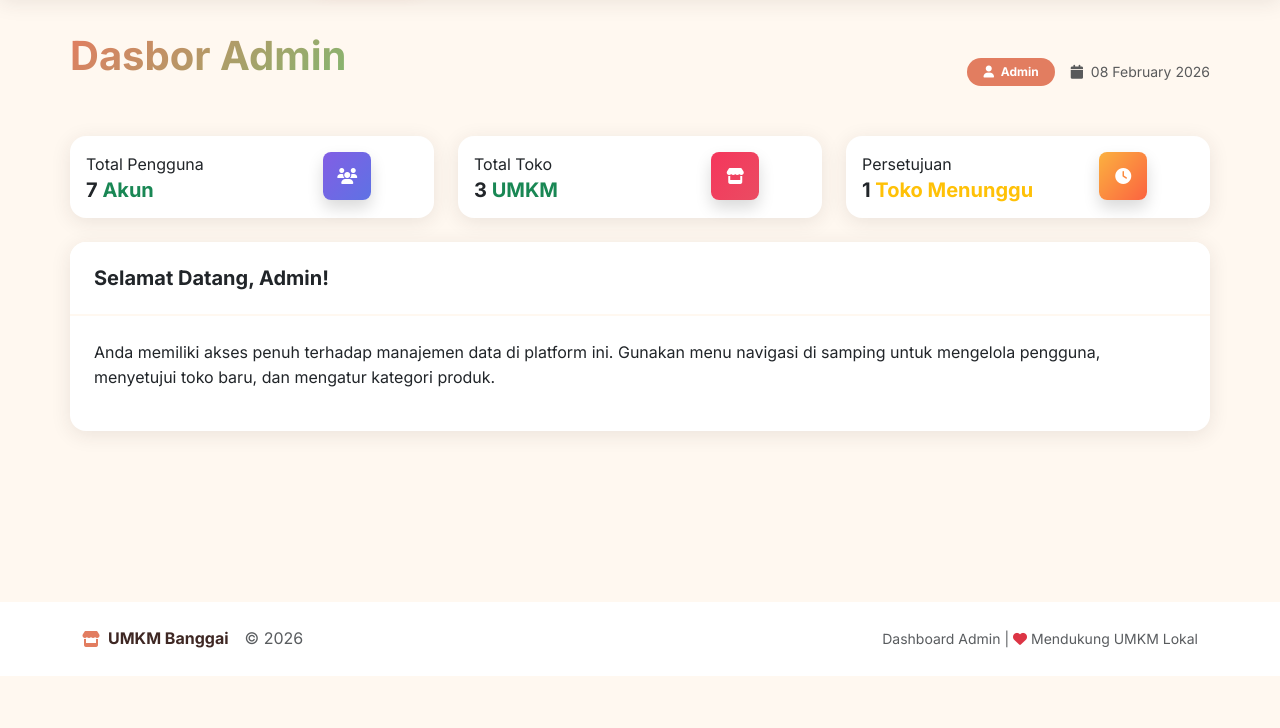
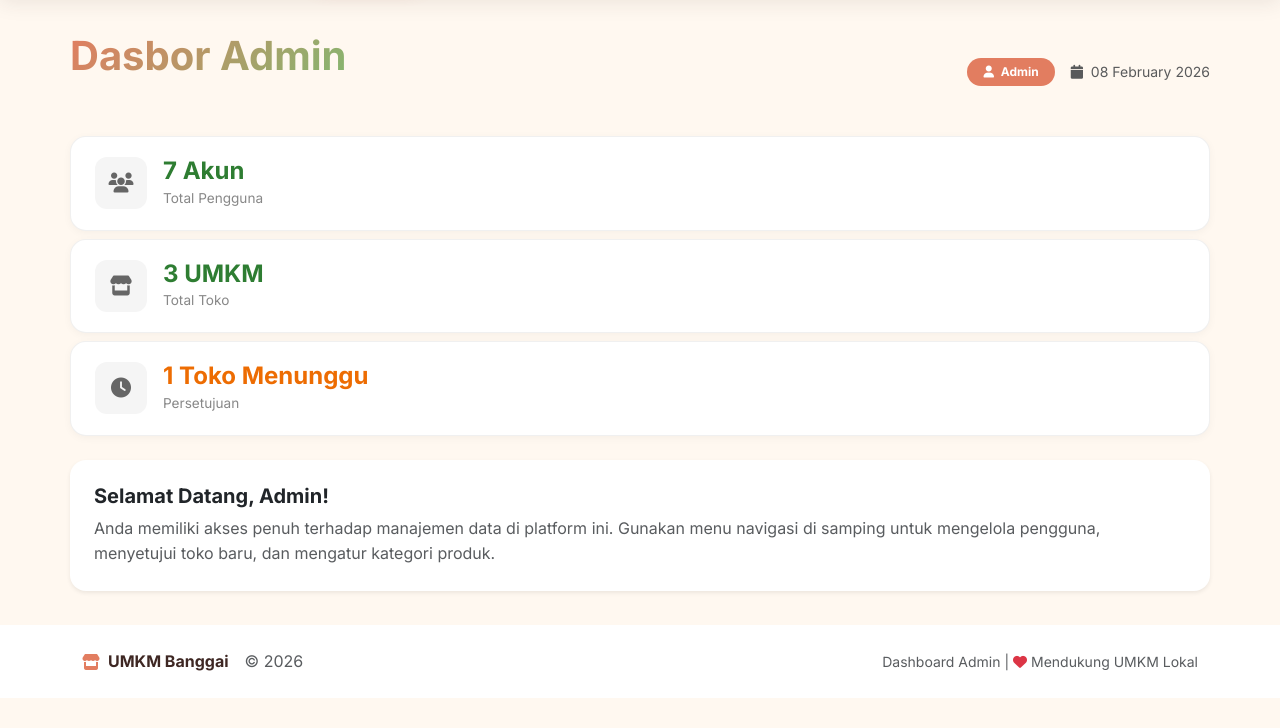
Before and after one commit to Gimm17/salakan-umkm, a CodeIgniter app: page /salakan_umkm/admin in a window 1280 px wide. Shown: the part 72-800 px from the top of the page. Run offline with CodeIgniter, Linux system fonts and the light colour scheme; a user stored in the database is signed in; data comes from the database, SQL or seed files in the repository; some libraries are stand-ins or nearby versions.

Commit message:
UI: Clean stats cards design - white bg, icon left, tighter spacing

```diff
--- a/application/views/admin/dashboard_content.php
+++ b/application/views/admin/dashboard_content.php
@@ -1,104 +1,55 @@
-<!-- Stat Cards untuk Admin -->
-<div class="row">
+<!-- Clean Stats Cards -->
+<div class="row g-2 mb-4">
     <!-- Card Total Pengguna -->
-    <div class="col-xl-4 col-sm-6 mb-xl-0 mb-4">
+    <div class="col-12">
         <a href="<?php echo site_url('admin/manajemen_pengguna'); ?>" class="text-decoration-none">
-            <div class="card">
-                <div class="card-body p-3">
-                    <div class="row">
-                        <div class="col-8">
-                            <div class="numbers">
-                                <p class="text-sm mb-0 text-capitalize font-weight-bold">Total Pengguna</p>
-                                <h5 class="font-weight-bolder mb-0">
-                                    <?php echo $total_user; ?>
-                                    <span class="text-success text-sm font-weight-bolder">Akun</span>
-                                </h5>
-                            </div>
-                        </div>
-                        <div class="col-4 text-end">
-                            <div class="icon icon-shape bg-gradient-primary shadow text-center border-radius-md">
-                                <i class="fas fa-users text-lg opacity-10"></i>
-                            </div>
-                        </div>
-                    </div>
+            <div class="stats-card">
+                <div class="stats-icon">
+                    <i class="fas fa-users"></i>
+                </div>
+                <div class="stats-content">
+                    <div class="stats-value"><?php echo $total_user; ?> Akun</div>
+                    <div class="stats-label">Total Pengguna</div>
                 </div>
             </div>
         </a>
     </div>
+
     <!-- Card Total Toko -->
-    <div class="col-xl-4 col-sm-6 mb-xl-0 mb-4">
+    <div class="col-12">
         <a href="<?php echo site_url('admin/manajemen_toko'); ?>" class="text-decoration-none">
-            <div class="card">
-                <div class="card-body p-3">
-                    <div class="row">
-                        <div class="col-8">
-                            <div class="numbers">
-                                <p class="text-sm mb-0 text-capitalize font-weight-bold">Total Toko</p>
-                                <h5 class="font-weight-bolder mb-0">
-                                    <?php echo $total_toko; ?>
-                                    <span class="text-success text-sm font-weight-bolder">UMKM</span>
-                                </h5>
-                            </div>
-                        </div>
-                        <div class="col-4 text-end">
-                            <div class="icon icon-shape bg-gradient-danger shadow text-center border-radius-md">
-                                <i class="fas fa-store text-lg opacity-10"></i>
-                            </div>
-                        </div>
-                    </div>
+            <div class="stats-card">
+                <div class="stats-icon">
+                    <i class="fas fa-store"></i>
+                </div>
+                <div class="stats-content">
+                    <div class="stats-value"><?php echo $total_toko; ?> UMKM</div>
+                    <div class="stats-label">Total Toko</div>
                 </div>
             </div>
         </a>
     </div>
-    <!-- Card Toko Menunggu Persetujuan -->
-    <div class="col-xl-4 col-sm-6">
+
+    <!-- Card Toko Menunggu -->
+    <div class="col-12">
         <a href="<?php echo site_url('admin/manajemen_toko?filter=menunggu'); ?>" class="text-decoration-none">
-            <div class="card">
-                <div class="card-body p-3">
-                    <div class="row">
-                        <div class="col-8">
-                            <div class="numbers">
-                                <p class="text-sm mb-0 text-capitalize font-weight-bold">Persetujuan</p>
-                                <h5 class="font-weight-bolder mb-0">
-                                    <?php echo $toko_menunggu; ?>
-                                    <span class="text-warning text-sm font-weight-bolder">Toko Menunggu</span>
-                                </h5>
-                            </div>
-                        </div>
-                        <div class="col-4 text-end">
-                            <div class="icon icon-shape bg-gradient-warning shadow text-center border-radius-md">
-                                <i class="fas fa-clock text-lg opacity-10"></i>
-                            </div>
-                        </div>
-                    </div>
+            <div class="stats-card">
+                <div class="stats-icon">
+                    <i class="fas fa-clock"></i>
+                </div>
+                <div class="stats-content">
+                    <div class="stats-value" style="color: #ed6c02;"><?php echo $toko_menunggu; ?> Toko Menunggu</div>
+                    <div class="stats-label">Persetujuan</div>
                 </div>
             </div>
         </a>
     </div>
 </div>
 
-<div class="row mt-4">
-    <div class="col-12">
-        <div class="card">
-            <div class="card-header">
-                <h5 class="mb-0">Selamat Datang, Admin!</h5>
-            </div>
-            <div class="card-body">
-                <p>Anda memiliki akses penuh terhadap manajemen data di platform ini. Gunakan menu navigasi di samping untuk mengelola pengguna, menyetujui toko baru, dan mengatur kategori produk.</p>
-            </div>
-        </div>
+<!-- Welcome Card -->
+<div class="card border-0 shadow-sm">
+    <div class="card-body">
+        <h5 class="fw-bold mb-2">Selamat Datang, Admin!</h5>
+        <p class="text-muted mb-0">Anda memiliki akses penuh terhadap manajemen data di platform ini. Gunakan menu navigasi di samping untuk mengelola pengguna, menyetujui toko baru, dan mengatur kategori produk.</p>
     </div>
 </div>
-
-<!-- CSS Tambahan untuk Icon di Stat Card -->
-<style>
-.icon-shape {
-    width: 48px; height: 48px; background-position: center; border-radius: 0.75rem;
-    display: flex; align-items: center; justify-content: center;
-}
-.bg-gradient-primary { background-image: linear-gradient(310deg, #5e72e4 0%, #825ee4 100%); }
-.bg-gradient-danger { background-image: linear-gradient(310deg, #ea4c62 0%, #f5365c 100%); }
-.bg-gradient-warning { background-image: linear-gradient(310deg, #fb6340 0%, #fbb140 100%); }
-.opacity-10 { opacity: 1 !important; color: white !important; }
-.border-radius-md { border-radius: 0.5rem; }
-</style>
--- a/application/views/layouts/dashboard_layout.php
+++ b/application/views/layouts/dashboard_layout.php
@@ -123,55 +123,60 @@
             padding: 1.5rem;
         }
 
-        /* Stats Cards */
+        /* ========================================
+           CLEAN STATS CARDS - Minimal Design
+           ======================================== */
         .stats-card {
-            background: var(--gradient);
-            color: var(--white);
+            background: var(--white);
+            border: 1px solid rgba(0, 0, 0, 0.06);
             border-radius: 1rem;
-            padding: 1.5rem;
-            text-align: center;
-            transition: all 0.3s ease;
-            position: relative;
-            overflow: hidden;
-        }
-
-        .stats-card::before {
-            content: '';
-            position: absolute;
-            top: 0;
-            left: 0;
-            right: 0;
-            bottom: 0;
-            background: linear-gradient(45deg, transparent 30%, rgba(255,255,255,0.1) 50%, transparent 70%);
-            transform: translateX(-100%);
-            transition: transform 0.6s ease;
-        }
-
-        .stats-card:hover::before {
-            transform: translateX(100%);
+            padding: 1.25rem 1.5rem;
+            display: flex;
+            align-items: center;
+            gap: 1rem;
+            transition: all 0.2s ease;
+            box-shadow: 0 2px 8px rgba(0, 0, 0, 0.04);
         }
 
         .stats-card:hover {
-            transform: translateY(-8px) scale(1.02);
-            box-shadow: 0 15px 40px rgba(0,0,0,0.2);
+            box-shadow: 0 4px 16px rgba(0, 0, 0, 0.08);
+            transform: translateY(-2px);
         }
 
         .stats-card .stats-icon {
-            width: 60px;
-            height: 60px;
-            background: rgba(255,255,255,0.2);
-            border-radius: 50%;
+            width: 52px;
+            height: 52px;
+            background: #f5f5f5;
+            border-radius: 0.75rem;
             display: flex;
             align-items: center;
             justify-content: center;
-            margin: 0 auto 1rem;
-            font-size: 1.5rem;
-            transition: all 0.3s ease;
+            font-size: 1.25rem;
+            color: #666;
+            flex-shrink: 0;
         }
 
-        .stats-card:hover .stats-icon {
-            transform: scale(1.1) rotate(360deg);
-            background: rgba(255,255,255,0.3);
+        .stats-card .stats-content {
+            flex: 1;
+        }
+
+        .stats-card .stats-value {
+            font-size: 1.5rem;
+            font-weight: 700;
+            color: #2e7d32;
+            line-height: 1.2;
+            margin-bottom: 0.125rem;
+        }
+
+        .stats-card .stats-label {
+            font-size: 0.85rem;
+            color: #888;
+            font-weight: 400;
+        }
+
+        /* Stats row spacing */
+        .row.g-4 > [class*="col-"] .stats-card {
+            margin-bottom: 0.5rem;
         }
 
         /* Buttons */
```
Also changed, not shown: other parts of application/views/layouts/dashboard_layout.php (+7 -34 lines).
